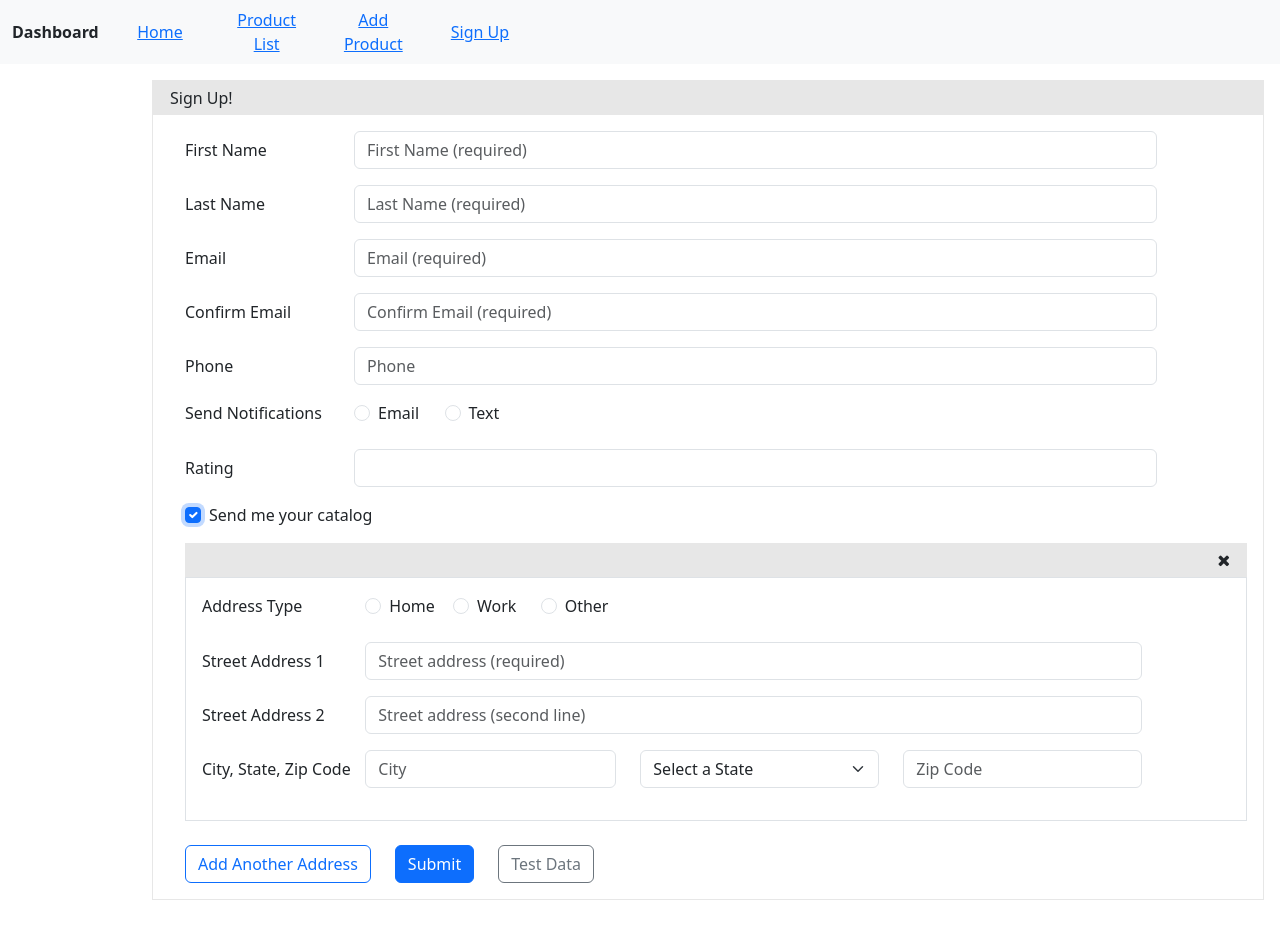
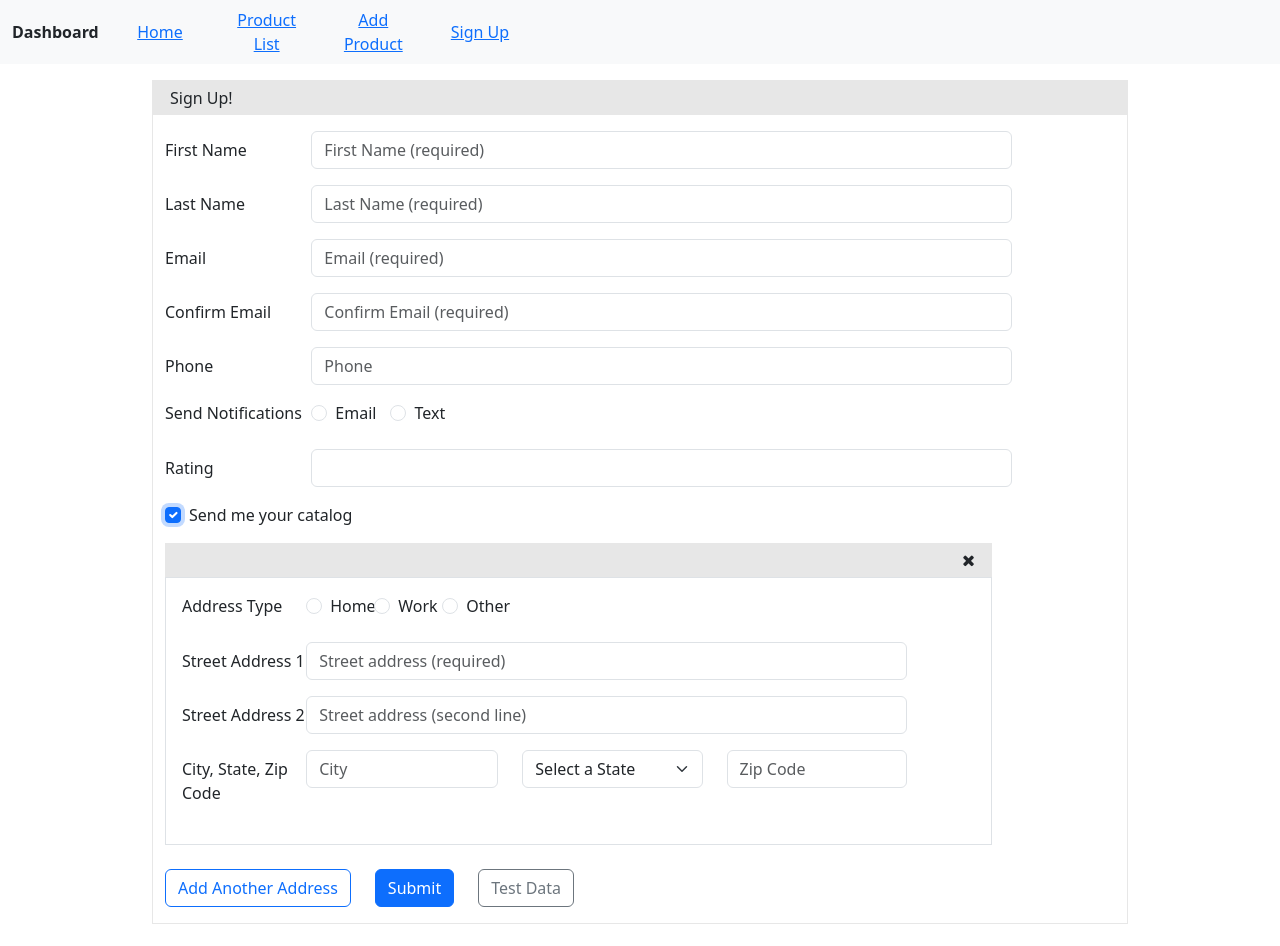
Before and after one commit to rohitraj1996/react-dashboard-assignment, a React (Create React App) app: page /signup in a window 1280 px wide. Both pictures are taken after a click on the checkbox "Send me your catalog". Before the commit the page ends 924 px from the top, so only its background shows below. Built offline with nearby package versions, Linux system fonts and the light colour scheme.

Commit message:
signup | Fixed css for address of signup page, main and addProduct.

```diff
--- a/src/components/main/main.css
+++ b/src/components/main/main.css
@@ -1,6 +1,6 @@
 .main-custom {
     margin-left: 9.5rem;
     margin-top: 1rem;
-    margin-right: 1rem;
+    margin-right: 9.5rem;
     border: 1px solid #e7e7e7;
 }
--- a/src/components/product/AddProduct.js
+++ b/src/components/product/AddProduct.js
@@ -27,7 +27,7 @@ const AddProduct = (props) => {
   return (
     <div>
       <Header headerLabel={"Add Product"}/>
-      <div className={"row mx-2 mt-3 container"}>
+      <div className={"row mt-3 container"}>
         <form onSubmit={handleSubmit}>
           <FormSubSection formSubSectionComponentTypes={["label", "input"]}
                           formSubSectionClassName={"mb-3"}
--- a/src/components/signup/SignUp.js
+++ b/src/components/signup/SignUp.js
@@ -54,7 +54,7 @@ const SignUp = (props) => {
   return (
     <>
       <Header headerLabel={"Sign Up!"}/>
-      <div className={"row mx-2 mt-3 container"}>
+      <div className={"row mt-3 container"}>
         <form>
           <div className={"mb-3 row"}>
             <Label labelClassName={"col-sm-2 pe-0 col-form-label"} labelText={"First Name"} htmlFor={"firstName"}/>
@@ -119,7 +119,7 @@ const SignUp = (props) => {
           </div>
           {formData.sendCatalog && formData.addresses?.map(
             (address, index) => (
-              <div key={index}>
+              <div key={index} className={"sign-up-address-div"}>
                 <Header className={"sign-up-address-remove"}>
                   <i className={"fa fa-times"} aria-hidden={"true"} onClick={() => removeAddress(index)}/>
                 </Header>
--- a/src/components/signup/signup.css
+++ b/src/components/signup/signup.css
@@ -1,3 +1,7 @@
+.sign-up-address-div {
+    padding-right: 6.2em;
+}
+
 .sign-up-address-remove {
     text-align: end;
 }
```
